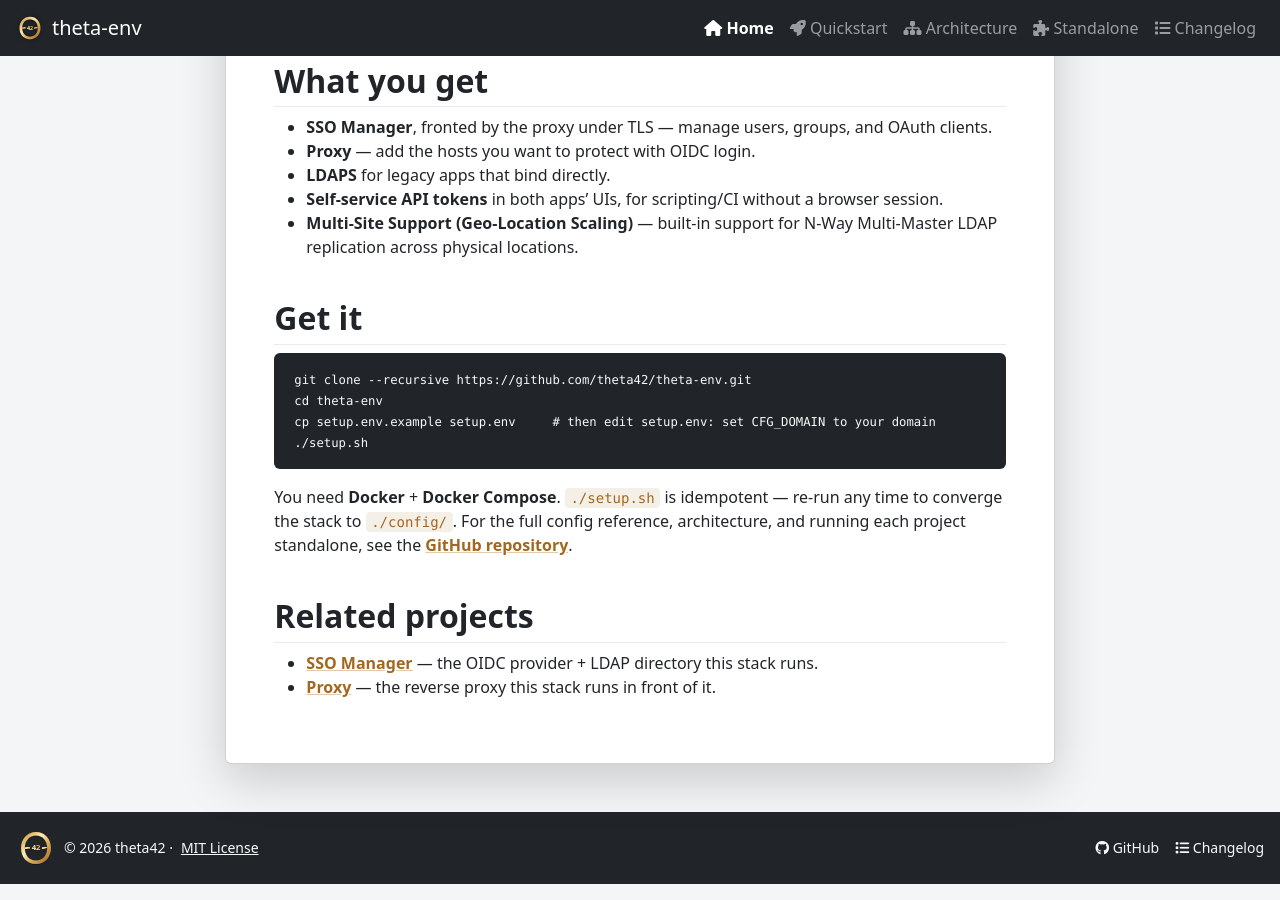
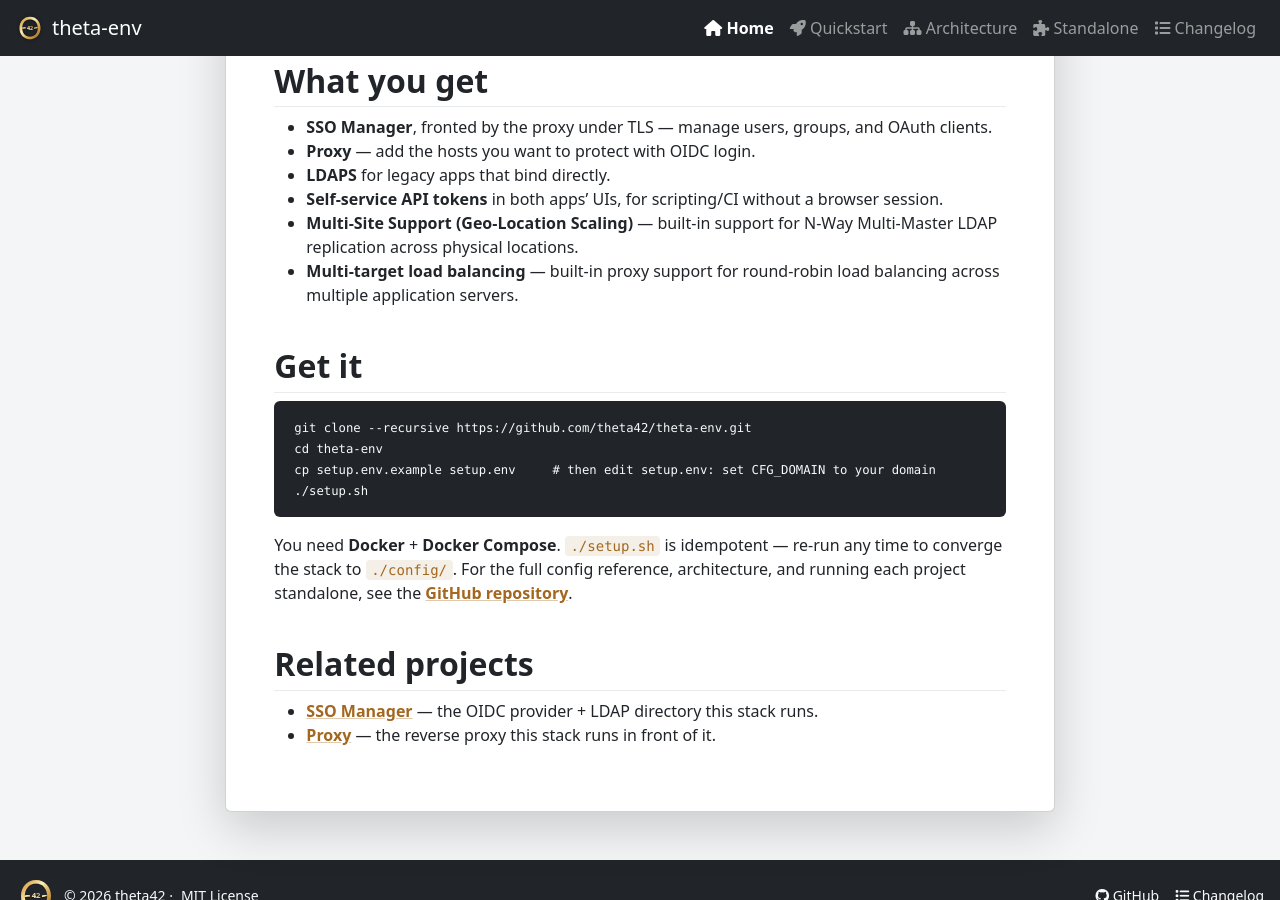
Before and after one commit to theta42/theta-env, a Jekyll site: the page built from docs/index.md, in a window 1280 px wide and 900 px high, scrolled down 1023 px. Built offline with Jekyll 4.4.1, drawn with Linux system fonts in a browser that asks for light colours.

Commit message:
chore: Update proxy submodule and docs for load balancing

```diff
--- a/docs/index.md
+++ b/docs/index.md
@@ -45,6 +45,7 @@ snapshots state before every rebuild.
 - **Self-service API tokens** in both apps' UIs, for scripting/CI without a
   browser session.
 - **Multi-Site Support (Geo-Location Scaling)** — built-in support for N-Way Multi-Master LDAP replication across physical locations.
+- **Multi-target load balancing** — built-in proxy support for round-robin load balancing across multiple application servers.
 
 ## Get it
 
--- /dev/null
+++ b/pr_url.txt
@@ -0,0 +1 @@
+https://github.com/theta42/theta-env/pull/75
```
Also changed, not shown: README.md.
